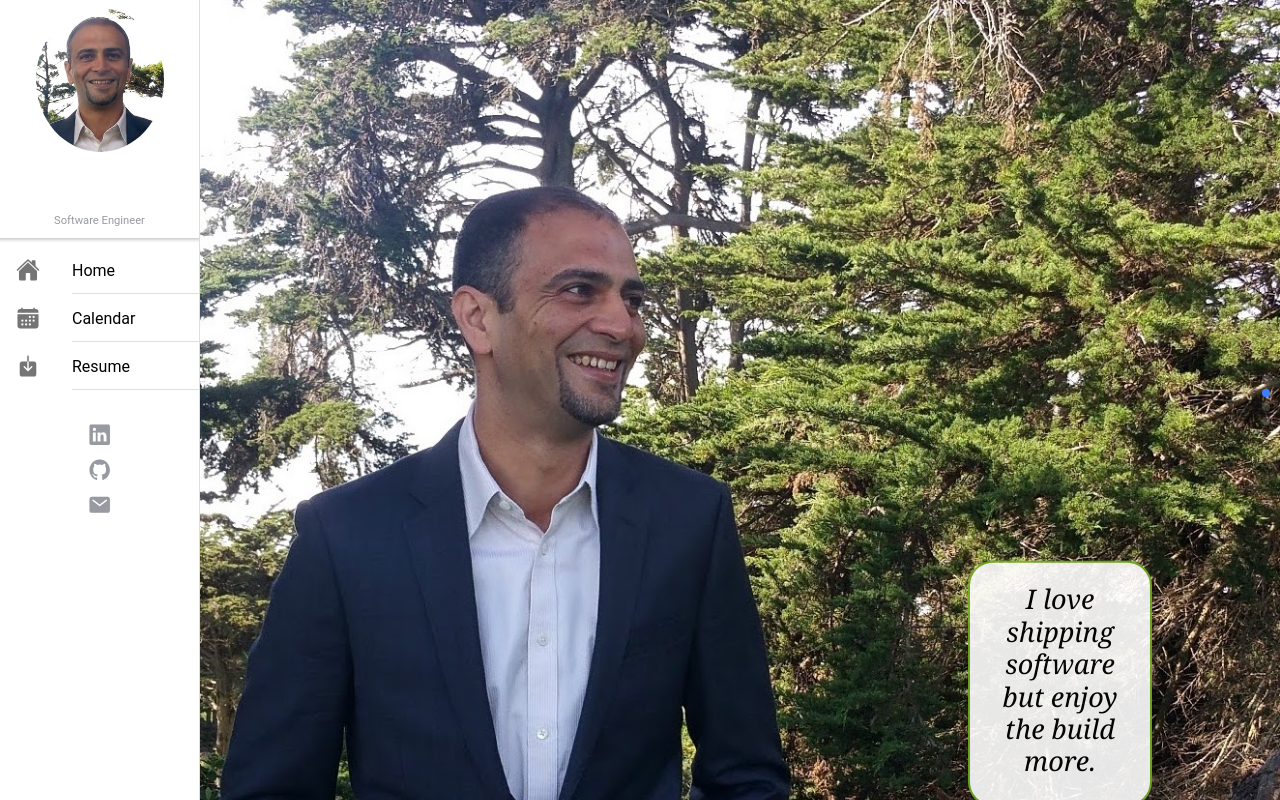
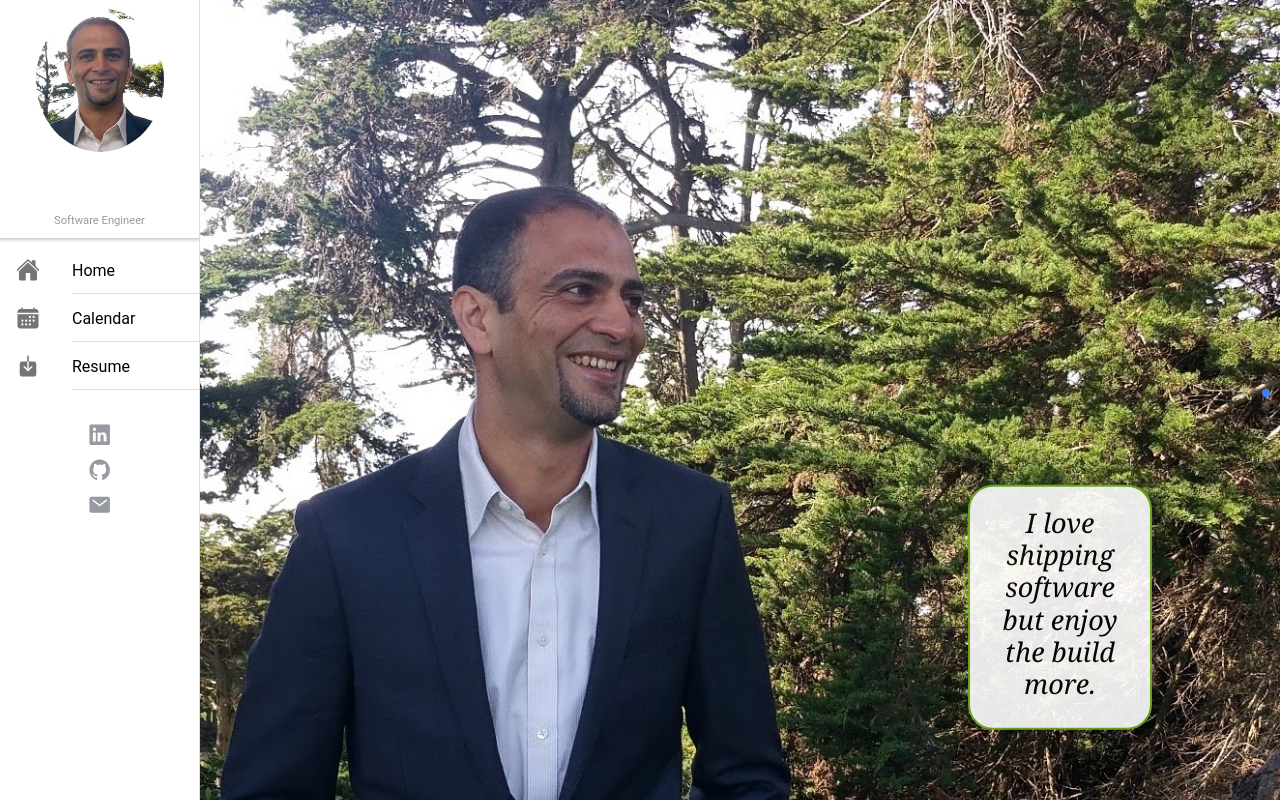
Before and after one commit to ShadyAlzayat/react-ionic-portfolio, a React (Create React App) app: page /#/home in a window 1280 px wide. Built offline with nearby package versions, Linux system fonts and the light colour scheme; the HTML template or start-up script is replaced by a standard one.

Commit message:
text box margin

```diff
--- a/src/pages/Home.css
+++ b/src/pages/Home.css
@@ -16,6 +16,7 @@
 .intro-slides-text-box {
   margin-left: 60vw;
   margin-right: 10vw;
+  margin-bottom: 12vw;
   background-color: white;
   opacity: 0.9;
   border-radius: 25px;
```
